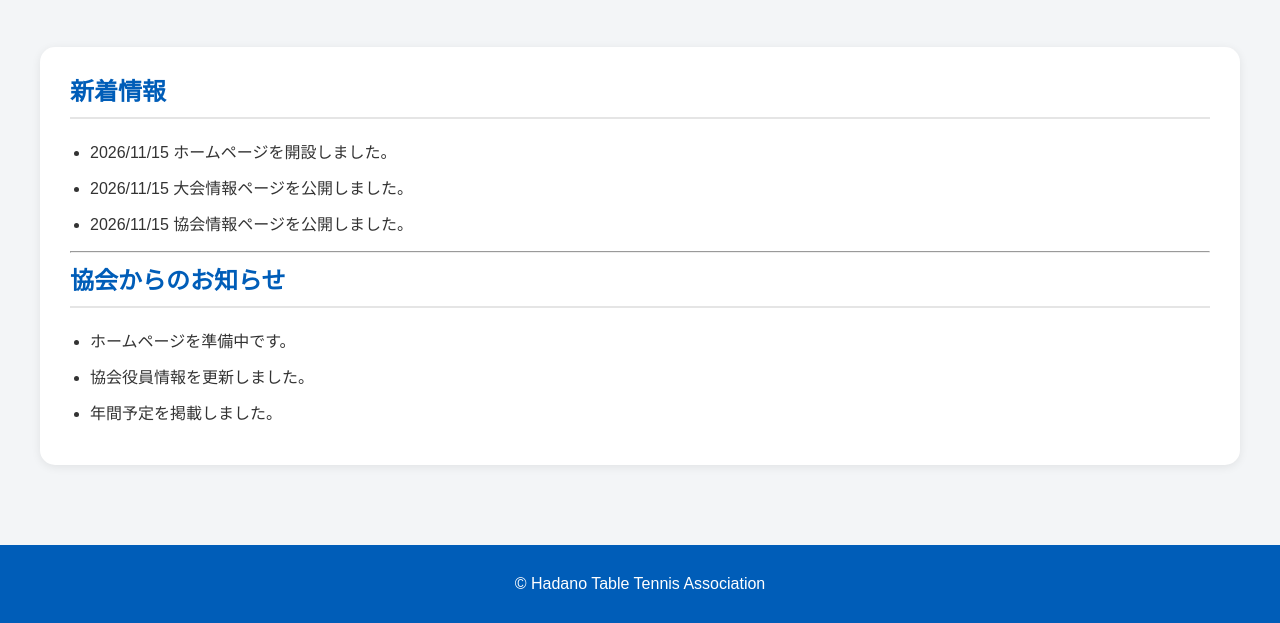
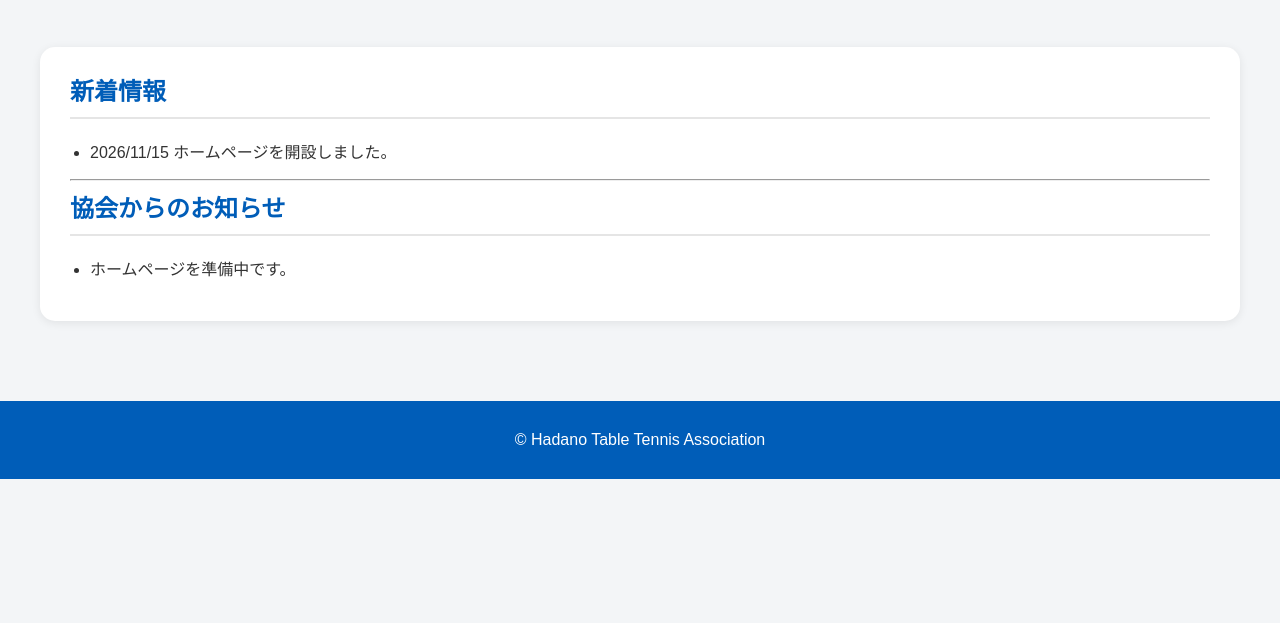
Before and after one commit to hadano-tta/hadano-tta.github.io, a plain HTML site: page index.html in a window 1280 px wide. Shown: the part 1290-1913 px from the top of the page. After the commit the page ends 1769 px from the top, so only its background shows below. Drawn offline with Linux system fonts and the light colour scheme.

Commit message:
Update index.html

```diff
--- a/index.html
+++ b/index.html
@@ -70,22 +70,6 @@
             ホームページを開設しました。
         </li>
 
-        <li>
-            <span class="news-date">
-                2026/11/15
-            </span>
-
-            大会情報ページを公開しました。
-        </li>
-
-        <li>
-            <span class="news-date">
-                2026/11/15
-            </span>
-
-            協会情報ページを公開しました。
-        </li>
-
     </ul>
 
     <hr class="section-divider">
@@ -96,14 +80,6 @@
 
         <li>
             ホームページを準備中です。
-        </li>
-
-        <li>
-            協会役員情報を更新しました。
-        </li>
-
-        <li>
-            年間予定を掲載しました。
         </li>
 
     </ul>
```
